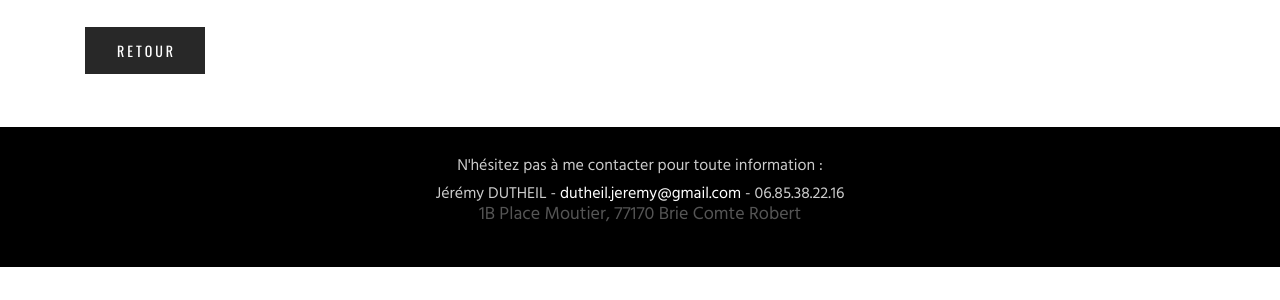
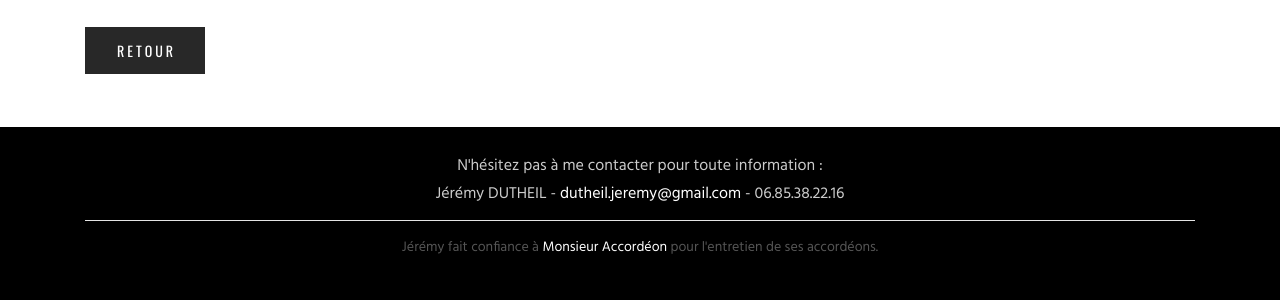
Before and after one commit to jdutheil/jdutheil-symfony, a Symfony app: template templates/bands/mime.html.twig in a window 1280 px wide. Shown: the part 1083-1383 px from the top of the page. Before the commit the page ends 1350 px from the top, so only its background shows below. Run offline with Twig, Linux system fonts and the light colour scheme; the template is opened without the code that fills it, so the values that code supplies are empty; some libraries are stand-ins or nearby versions.

Commit message:
monsieur accordeon

```diff
--- a/templates/base.html.twig
+++ b/templates/base.html.twig
@@ -145,9 +145,12 @@
                 <p class="contact-txt" itemscope itemtype="http://schema.org/Person">
                     N'hésitez pas à me contacter pour toute information :<br>
                     <span itemprop="name">Jérémy DUTHEIL</span> - <a href="mailto:dutheil.jeremy@gmail.com" style="color: #ffffff" itemprop="email">dutheil.jeremy@gmail.com</a> - <span itemprop="telephone">06.85.38.22.16</span><br>
-                    <div class="text-center" itemprop="address" itemscope itemtype="http://schema.org/PostalAddress">
-                        <span itemprop="streetAddress">1B Place Moutier</span>, <span itemprop="postalCode">77170</span> <span itemprop="addressLocality">Brie Comte Robert</span>
-                    </div>
+                </p>
+
+                <hr style="background-color: #ffffff;">
+
+                <p class="text-center" style="font-size: 14px; ">
+                    Jérémy fait confiance à <a href="http://www.monsieuraccordeon.com" style="color: #ffffff;" target="_blank">Monsieur Accordéon</a> pour l'entretien de ses accordéons.
                 </p>
             </div>
         </section>
```
